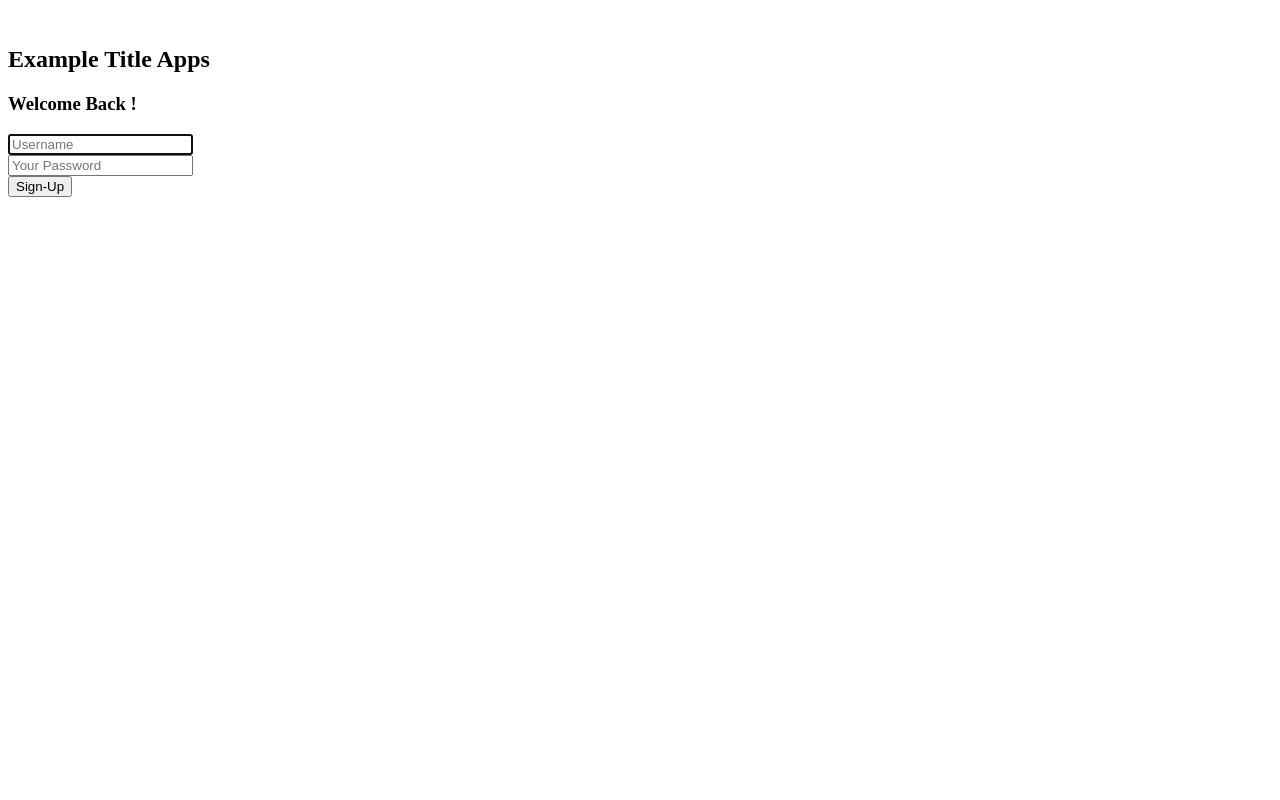
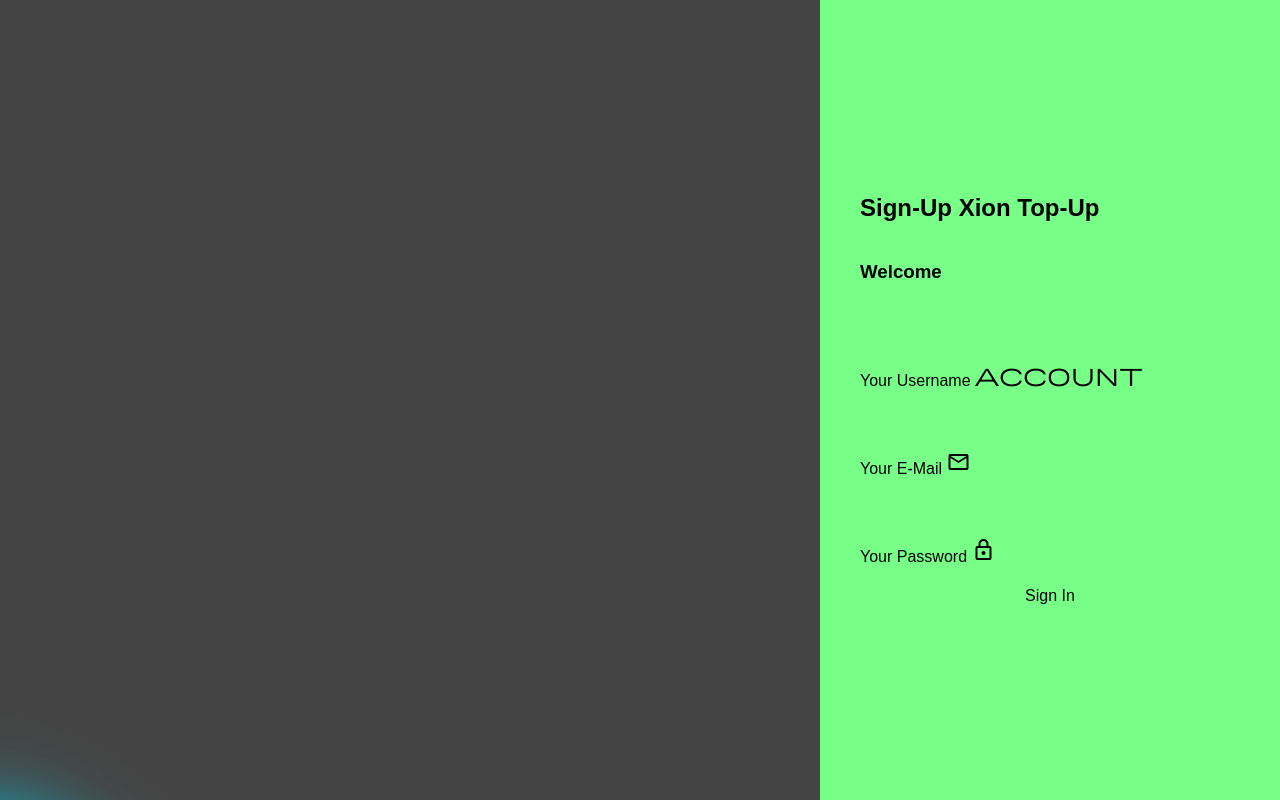
Before and after one commit to gallstalin/kelompok5, a website: page Materi/Authentication-Form/Sign-up.html in a window 1280 px wide. Drawn offline with nearby package versions, Linux system fonts and the light colour scheme; a web font is replaced by a local one.

Commit message:
UPDATE NOW

```diff
--- /dev/null
+++ b/Materi/Authentication-Form/Sign-in.css
@@ -0,0 +1,173 @@
+/* == IMPORT FONT CUSTOM KALIAN DISINI == */
+@import url("https://fonts.googleapis.com/css2?family=Lexend+Exa:wght@100..900&family=Lexend+Zetta:wght@100..900&family=Montserrat:ital,wght@0,100..900;1,100..900&display=swap");
+
+* {
+  box-sizing: border-box;
+}
+
+:root {
+  --color-primary: #1de01a;
+  --color-muted: #1e7e00;
+}
+
+body {
+  gap: 50px;
+  display: grid;
+  place-items: center;
+  margin: 0;
+  height: 100vh;
+  padding: 0 32px;
+  background: #f1f5fb;
+  color: #1de01a;
+  font-family: "Montserrat", sans-serif;
+}
+
+.background {
+  position: fixed;
+  inset: 0;
+}
+
+.background::before,
+.background::after {
+  content: "";
+  position: inherit;
+  border-radius: 47% 53% 61% 39% / 45% 51% 49% 55%;
+  width: 100vmin;
+  height: 100vmin;
+  animation: move 10s alternate infinite linear;
+}
+
+.background::before {
+  top: -40vmin;
+  left: -50vmin;
+  background: #1eff00;
+}
+
+.background::after {
+  right: -50vmin;
+  bottom: -50vmin;
+  background: #00eeff;
+  animation-direction: alternate-reverse;
+}
+/****/
+.card {
+  overflow: hidden;
+  position: relative;
+  z-index: 3;
+  width: 60vw;
+  margin: 0 20px;
+  padding: 54px 30px;
+  border-radius: 24px;
+  background: rgb(255 255 255 / 100%);
+  backdrop-filter: blur(100px);
+  text-align: center;
+  box-shadow: 0 100px 100px rgba(0, 0, 0, 0.1);
+}
+
+.card .logo {
+  position: absolute;
+  top: 0;
+  left: -10%;
+  padding: 30px;
+  background: #464646;
+  border-bottom-left-radius: 50%;
+  border-bottom-right-radius: 150%;
+  width: 124;
+  height: 124px;
+  margin-bottom: 20px;
+}
+.card > h2 {
+  font-size: 32px;
+  font-weight: 600;
+  margin: 116px 0 4px;
+}
+
+.card > h3 {
+  font-size: 14px;
+  font-weight: 500;
+  margin: 0 0 44px;
+  color: var(--color-muted);
+}
+
+.form {
+  margin: 0 0 32px;
+  display: grid;
+  gap: 12px;
+}
+
+.form :is(input, button) {
+  width: 100%;
+  height: 56px;
+  border-radius: 8px;
+  font-size: 16px;
+  font-family: "Montserrat", sans-serif;
+}
+.textbox {
+  position: relative;
+}
+
+.textbox > input {
+  border: 0;
+  padding: 0 35px 0px;
+  color: inherit;
+  background: rgb(0 0 0 / 4%);
+}
+
+.textbox > input::placeholder {
+  color: var(--color-muted);
+}
+
+.textbox > span {
+  position: absolute;
+  top: 50%;
+  left: 10px;
+  translate: 0 -50%;
+  pointer-events: none;
+  color: var(--color-muted);
+}
+
+.form > button {
+  border: 0;
+  color: #000000;
+  background: var(--color-primary);
+  display: grid;
+  place-items: center;
+  font-weight: 400;
+  cursor: pointer;
+}
+
+.card > footer {
+  color: var(--color-primary);
+}
+
+.card > a {
+  display: block;
+  max-resolution: 0 0 56px;
+}
+
+.card a {
+  font-weight: 500;
+  color: #00b3ff;
+}
+
+/** TAMBAHKAN MEDIA QUERY UNTUK RESPONSIVE **/
+
+@media (width >= 500px) {
+  body {
+    padding: 0;
+  }
+}
+
+@keyframes move {
+  100% {
+    transform: translateY(-120px);
+  }
+}
+
+@media (width >= 680px) {
+  .card {
+    margin: 0;
+    width: 60vw;
+    max-width: 420px;
+  }
+}
--- a/Materi/Authentication-Form/Sign-up.css
+++ b/Materi/Authentication-Form/Sign-up.css
@@ -0,0 +1,115 @@
+body {
+  font-family: "Lexend Exa", sans-serif;
+  display: grid;
+  place-items: center;
+  height: 100vh;
+  padding: 0 30px;
+  margin: 0;
+}
+
+* {
+  box-sizing: border-box;
+}
+button,
+input {
+  border: 0;
+  width: 100%;
+  height: 60px;
+  background: transparent;
+  font-family: inherit;
+  font-size: 16px;
+  outline: none;
+}
+
+.sign-up {
+  position: fixed;
+  z-index: 10;
+  top: 0;
+  right: 0;
+  bottom: 0;
+  width: 50%;
+  max-width: 460px;
+  display: flex;
+  flex-direction: column;
+  justify-content: center;
+  padding: 0 40px;
+  background: rgb(120, 255, 136);
+  backdrop-filter: blur(50px);
+}
+/** KEYFRAME UNTUK ANIMASI BACKGROUND 3D **/
+@keyframes move {
+  100% {
+    transform: translate3d(0, 0, 1px) rotate(360deg);
+  }
+}
+
+.background {
+  position: fixed;
+  width: 100vw;
+  height: 100vh;
+  top: 0;
+  left: 0;
+  background: #444444;
+  overflow: hidden;
+}
+
+.background span {
+  width: 38vmin;
+  height: 38vmin;
+  border-radius: 38vmin;
+  backface-visibility: hidden;
+  position: absolute;
+  animation: move;
+  animation-duration: 105;
+  animation-timing-function: linear;
+  animation-iteration-count: infinite;
+}
+
+.background span:nth-child(0) {
+  color: #70fd77;
+  top: 57%;
+  left: 23%;
+  animation-duration: 10s;
+  animation-delay: -31s;
+  transform-origin: -20vw -15vh;
+  box-shadow: -76vmin 0 10.414138892314494vmin currentColor;
+}
+
+.background span:nth-child(1) {
+  color: #00ddff;
+  top: 51%;
+  left: 66%;
+  animation-duration: 28s;
+  animation-delay: -32s;
+  transform-origin: -13vw -12vh;
+  box-shadow: 76vmin 0 10.421136806952989vmin currentColor;
+}
+
+.background span:nth-child(3) {
+  color: #00ff1e;
+  top: 76%;
+  left: 40%;
+  animation-duration: 13s;
+  animation-delay: -32s;
+  transform-origin: -17vw -1vh;
+  box-shadow: 76vmin 0 9.76941503334886vmin currentColor;
+}
+.background span:nth-child(4) {
+  color: #00ddff;
+  top: 92%;
+  left: 66%;
+  animation-duration: 45s;
+  animation-delay: -28s;
+  transform-origin: -15vw -14vh;
+  box-shadow: 76vmin 0 9.76941503334886vmin currentColor;
+}
+
+.background span:nth-child(5) {
+  color: #00ff1e;
+  top: 95%;
+  left: 45%;
+  animation-duration: 24s;
+  animation-delay: -19s;
+  transform-origin: -9vw -15vh;
+  box-shadow: 76vmin 0 9.76941503334886vmin currentColor;
+}
--- a/Materi/Authentication-Form/Sign-up.html
+++ b/Materi/Authentication-Form/Sign-up.html
@@ -3,40 +3,65 @@
   <head>
     <meta charset="UTF-8" />
     <meta name="viewport" content="width=device-width, initial-scale=1.0" />
-    <title>SIGN - UP</title>
+    <title>Sign-Up Xion Top-Up</title>
+    <link rel="preconnect" href="https://fonts.googleapis.com" />
+    <link rel="preconnect" href="https://fonts.gstatic.com" crossorigin />
+    <link
+      href="https://fonts.googleapis.com/css2?family=Lexend+Exa:wght@100..900&family=Lexend+Zetta:wght@100..900&family=Montserrat:ital,wght@0,100..900;1,100..900&display=swap"
+      rel="stylesheet"
+    />
+    <link rel="stylesheet" href="../Authentication-Form/Sign-up.css" />
+    <link
+      rel="stylesheet"
+      href="https://fonts.googleapis.com/css2?family=Material+Symbols+Outlined:opsz,wght,FILL,GRAD@24,400,0,0"
+    />
+    <link href="https://unpkg.com/aos@2.3.1/dist/aos.css" rel="stylesheet" />
   </head>
   <body>
-    <div class="card">
-      <img src="" class="logo" alt="" />
-      <h2>Example Title Apps</h2>
-      <h3>Welcome Back !</h3>
-      <form action="" class="form" action="">
+    <div class="background">
+      <span></span>
+      <span></span>
+      <span></span>
+      <span></span>
+      <span></span>
+      <span></span>
+    </div>
+    <div
+      class="sign-up"
+      data-aos="fade-left"
+      data-aos-duration="800"
+      data-aos-delay="500"
+    >
+      <h2>Sign-Up Xion Top-Up</h2>
+      <h3>Welcome</h3>
+      <form class="form">
         <div class="textbox">
-          <input
-            type="email"
-            class="form-control"
-            name="email"
-            value=""
-            placeholder="Username"
-            autofocus
-            required
-          />
-          <span class="invalid-feedback" role="alert"></span>
+          <input type="text" required />
+          <label for="">Your Username</label>
+          <span class="material-symbols-outlined"> account</span>
         </div>
         <div class="textbox">
-          <input
-            type="password"
-            class="form-control"
-            name=""
-            placeholder="Your Password"
-            autocomplete="current-password"
-            required
-            autofocus
-          />
-          <span class="invalid-feedback" role="alert"></span>
+          <input type="text" required />
+          <label for="">Your E-Mail</label>
+          <span class="material-symbols-outlined"> email </span>
         </div>
-        <button class="btn btn-outline-primary" type="button">Sign-Up</button>
+
+        <div class="textbox">
+          <input type="password" required />
+          <label for="">Your Password</label>
+          <span class="material-symbols-outlined"> lock </span>
+        </div>
+        <button>Sign In</button>
       </form>
     </div>
+    <form class="form" action="../Grid/Example-Grid.html" method="get">
+      ...
+      <button type="submit">Sign In</button>
+    </form>
+
+    <script src="https://unpkg.com/aos@2.3.1/dist/aos.js"></script>
+    <script>
+      AOS.init();
+    </script>
   </body>
 </html>
--- a/Materi/Grid/Grid.css
+++ b/Materi/Grid/Grid.css
@@ -0,0 +1,62 @@
+body {
+  margin: 0;
+  font-family: "Montserrat", sans-serif;
+  background-color: #230047;
+  color: white;
+}
+
+.container {
+  max-width: 1200px;
+  margin: auto;
+  padding: 30px 20px;
+}
+
+.title {
+  font-size: 2rem;
+  margin-bottom: 20px;
+  font-weight: 900;
+}
+
+.game-grid {
+  display: grid;
+  grid-template-columns: repeat(auto-fill, minmax(160px, 1fr));
+  gap: 20px;
+}
+
+.game-card {
+  background-color: #3a015c;
+  border-radius: 12px;
+  overflow: hidden;
+  text-align: center;
+  transition: transform 0.2s;
+  cursor: pointer;
+}
+
+.game-card:hover {
+  transform: scale(1.05);
+}
+
+.game-card img {
+  width: 100%;
+  height: 140px;
+  object-fit: cover;
+}
+
+.game-card p {
+  margin: 10px 8px;
+  font-size: 0.95rem;
+  font-weight: 600;
+}
+
+.show-all {
+  display: block;
+  margin-top: 30px;
+  text-align: center;
+  color: yellow;
+  font-weight: bold;
+  text-decoration: none;
+}
+
+.show-all:hover {
+  text-decoration: underline;
+}
```
Also changed, not shown: Materi/Authentication-Form/Sign-in.html (added, +47 -0 lines), Materi/Grid/Example-Grid.html (+71 -2 lines), Materi/Nav/Example-Nav.html (+9 -10 lines), Materi/Nav/Nav.css (+24 -7 lines), Materi/troli/troli.css (added, +67 -0 lines), Materi/troli/troli.html (added, +41 -0 lines), Materi/Assets/Banner putih.png (added), 3 other files.
